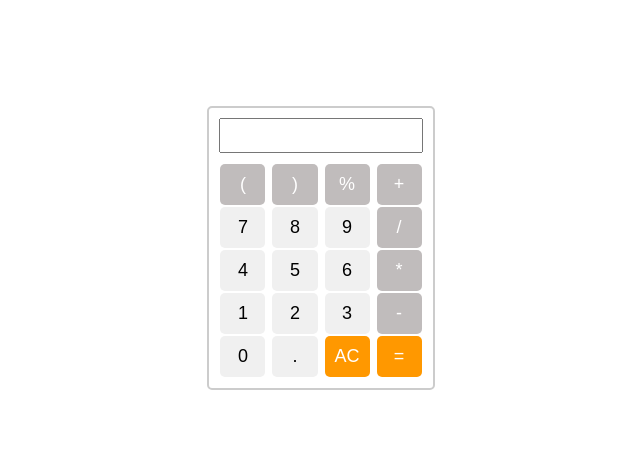
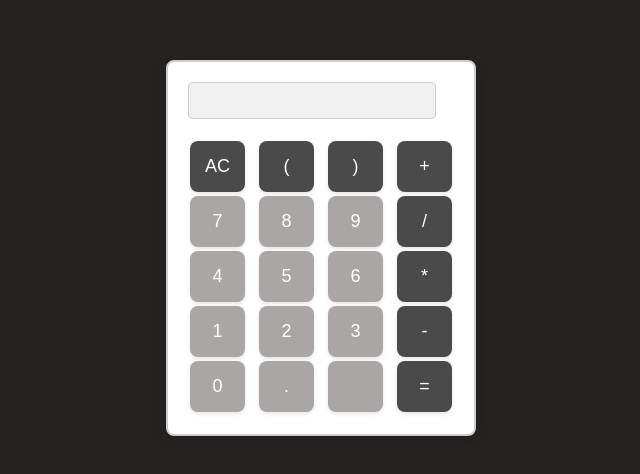
Before and after one commit to Inahira/CodSoft, a plain HTML site: page calclator/calculator.htm in a window 1280 px wide. Shown: the part 152-626 px from the top of the page, without its empty margins (319-959 px from the left). Drawn offline with Linux system fonts and the light colour scheme.

Commit message:
adjusted basic styling

```diff
--- a/calclator/calculator.css
+++ b/calclator/calculator.css
@@ -5,47 +5,56 @@ body {
   align-items: center;
   height: 100vh;
   margin: 0;
+  background-color: #252222; /* Light gray background */
 }
 
 .calculator {
   border: 2px solid #ccc;
-    border-radius: 5px;
-    padding: 10px;
+  border-radius: 8px;
+  padding: 20px;
+  background-color: #FFFFFF; /* White calculator background */
+  box-shadow: 0 4px 8px rgba(0, 0, 0, 0.1); /* Subtle shadow */
 }
 
 #display {
-    width: calc(100% - 20px);
-    margin-bottom: 10px;
-    padding: 8px;
+  width: calc(100% - 40px);
+  margin-bottom: 20px;
+  padding: 10px;
+  background-color: #F0F0F0; /* Light gray input display */
+  border: 1px solid #ccc;
+  border-radius: 5px;
 }
 
 .keys {
   display: grid;
   grid-template-columns: repeat(4, 1fr);
-    grid-gap: 5px;
+  grid-gap: 10px;
 }
 
 button {
-    padding: 10px;
+  margin: 2px;
+  padding: 15px;
   font-size: 18px;
   border: none;
-    border-radius: 5px;
+  border-radius: 8px;
   cursor: pointer;
-    background-color: #f0f0f0;
-    margin: 1px;
+  background-color: #aaa6a6; /* Orange buttons */
+  color: #FFFFFF; /* White text on buttons */
+  box-shadow: 0 2px 4px rgba(0, 0, 0, 0.1); /* Subtle shadow */
 }
 
 button:hover {
-    background-color: #c0bcbc;
-    color: #000;
+  background-color: #FFC857; /* Lighter orange on hover */
 }
 
 .operator {
-    background-color: #ff9800;
-    background-color: #c0bcbc;
-    color: white;
+  background-color: #4A4A4A; /* Dark gray for operator buttons */
 }
+
 .operator_asign {
-    background-color: #ff9800;
-    color: white;
+  background-color: #4A4A4A; /* Dark gray for assignment buttons */
 }
+
+input[type="text"] {
+  color: #333333; /* Input text color */
+}
--- a/calclator/calculator.htm
+++ b/calclator/calculator.htm
@@ -11,9 +11,9 @@
     <div class="calculator">
         <input class="input" type="text" id="display" readonly>
         <div class="keys">
-            <button class="operator" id="left-parentheses">(</button>
-            <button class="operator" id="right-parentheses">)</button>
-            <button class="operator" id="modulo">%</button>
+            <button class="operator" id="left-parentheses">AC</button>
+            <button class="operator" id="right-parentheses">(</button>
+            <button class="operator" id="modulo">)</button>
             <button class="operator" id="add">+</button>
         </div>
         <div class="keys">
@@ -37,7 +37,7 @@
         <div class="keys">
             <button class="button" id="zero">0</button>
             <button class="button" id="decimal">.</button>
-            <button class="operator_asign" id="clear">AC</button>
+            <button class="o" id="clear"></button>
             <button class="operator_asign" id="equal">=</button>
         </div>
     </div>
```
Lines whose indentation alone changed are shown as unchanged.
